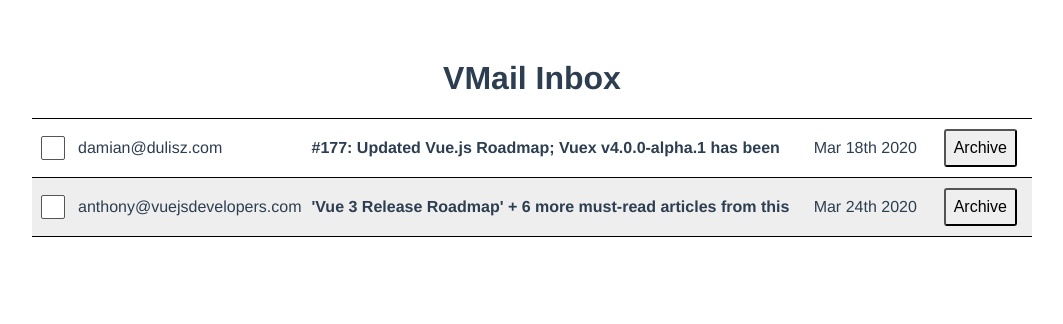
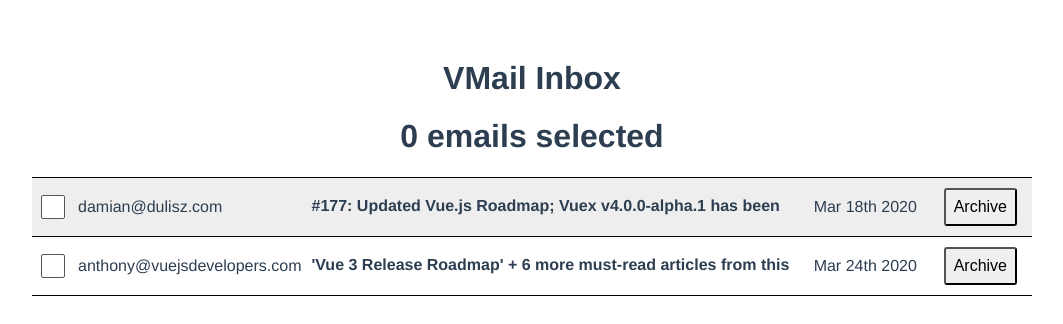
Before and after one commit to ToniDias/VueMail, a Vue app: page / in a window 1280 px wide. Shown: the top 324 px of the page, without its empty margins (108-1171 px from the left). Built offline with nearby package versions, Linux system fonts and the light colour scheme; data requests are answered from the project's data file.

Commit message:
add multiselection

```diff
--- a/db.json
+++ b/db.json
@@ -25,7 +25,7 @@
       "body": "First of all, lets congratulate Kia King Ishii on joining the Vue.js core team! 🎉 He has been doing an incredible job building vuex-orm and will now focus on working on the next versions of Vuex.\n\nSpeaking of which – Vuex v4.0.0-alpha.1 has just been released! This is the version of Vuex that will work with Vue 3.0 but keep the familiar API you know from the current version.",
       "sentAt": "2020-03-18T18:25:43.511Z",
       "archived": false,
-      "read": false
+      "read": true
     },
     {
       "id": 4,
@@ -34,7 +34,7 @@
       "body": "Newsletter Issue #161",
       "sentAt": "2020-03-24T18:25:43.511Z",
       "archived": false,
-      "read": true
+      "read": false
     }
   ]
 }
--- a/src/components/MailTable.vue
+++ b/src/components/MailTable.vue
@@ -1,20 +1,26 @@
 <template>
+  <h1>{{ emailSelection.emails.size }} emails selected</h1>
   <table class="mail-table">
     <tbody>
       <tr
         v-for="email in unarchivedEmails"
         :key="email.id"
         :class="['clickable', email.read ? 'read' : '']"
-        @click="openEmail(email)"
       >
-        <td><input type="checkbox" /></td>
-        <td>{{ email.from }}</td>
         <td>
+          <input
+            type="checkbox"
+            @click="emailSelection.toggle(email)"
+            :selected="emailSelection.emails.has(email)"
+          />
+        </td>
+        <td @click="openEmail(email)">{{ email.from }}</td>
+        <td @click="openEmail(email)">
           <p>
             <strong>{{ email.subject }}</strong> - {{ email.body }}
           </p>
         </td>
-        <td class="date">
+        <td class="date" @click="openEmail(email)">
           {{ format(new Date(email.sentAt), 'MMM do yyyy') }}
         </td>
         <td><button @click="archiveEmail(email)">Archive</button></td>
@@ -29,7 +35,7 @@
 <script>
 import { format } from 'date-fns'
 import axios from 'axios'
-import { ref } from 'vue'
+import { ref, reactive } from 'vue'
 import { localhost } from '@/utils.js'
 import MailView from '@/components/MailView.vue'
 import ModalView from '@/components/ModalView.vue'
@@ -38,7 +44,20 @@ export default {
   async setup() {
     let response = await axios.get(localhost.emails)
     let emails = response.data
+
+    let selected = reactive(new Set())
+    let emailSelection = {
+      emails: selected,
+      toggle(email) {
+        if (selected.has(email)) {
+          selected.delete(email)
+        } else {
+          selected.add(email)
+        }
+      },
+    }
     return {
+      emailSelection,
       format,
       emails: ref(emails),
       openedEmail: ref(null),
```
